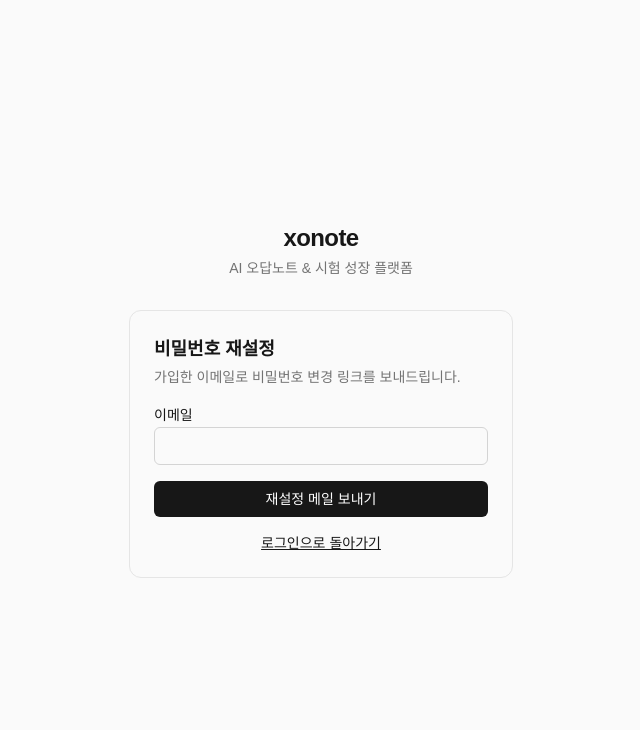
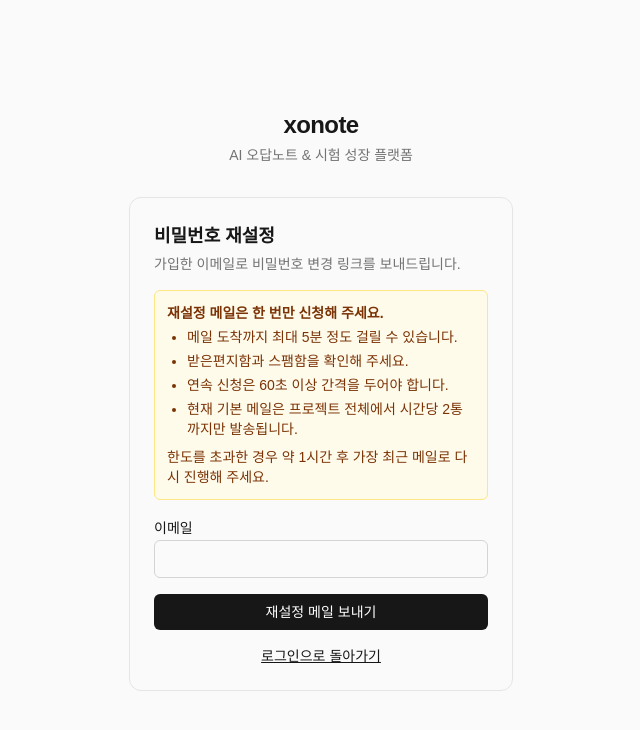
Before and after one commit to della2809-gif/oxNote, a Next.js app: page /forgot-password in a window 1280 px wide. Shown: the top 730 px of the page, without its empty margins (319-959 px from the left). Built offline with nearby package versions, Linux system fonts and the light colour scheme.

Commit message:
Explain password reset email limits

```diff
--- a/src/app/(auth)/forgot-password/page.tsx
+++ b/src/app/(auth)/forgot-password/page.tsx
@@ -31,6 +31,19 @@
         </p>
       )}
 
+      <div className="rounded-md border border-amber-200 bg-amber-50 px-3 py-3 text-sm text-amber-900 dark:border-amber-900 dark:bg-amber-950 dark:text-amber-200">
+        <p className="font-semibold">재설정 메일은 한 번만 신청해 주세요.</p>
+        <ul className="mt-1 list-disc space-y-1 pl-5">
+          <li>메일 도착까지 최대 5분 정도 걸릴 수 있습니다.</li>
+          <li>받은편지함과 스팸함을 확인해 주세요.</li>
+          <li>연속 신청은 60초 이상 간격을 두어야 합니다.</li>
+          <li>현재 기본 메일은 프로젝트 전체에서 시간당 2통까지만 발송됩니다.</li>
+        </ul>
+        <p className="mt-2 font-medium">
+          한도를 초과한 경우 약 1시간 후 가장 최근 메일로 다시 진행해 주세요.
+        </p>
+      </div>
+
       <div className="space-y-1">
         <label htmlFor="email" className="text-sm font-medium">이메일</label>
         <input
```
